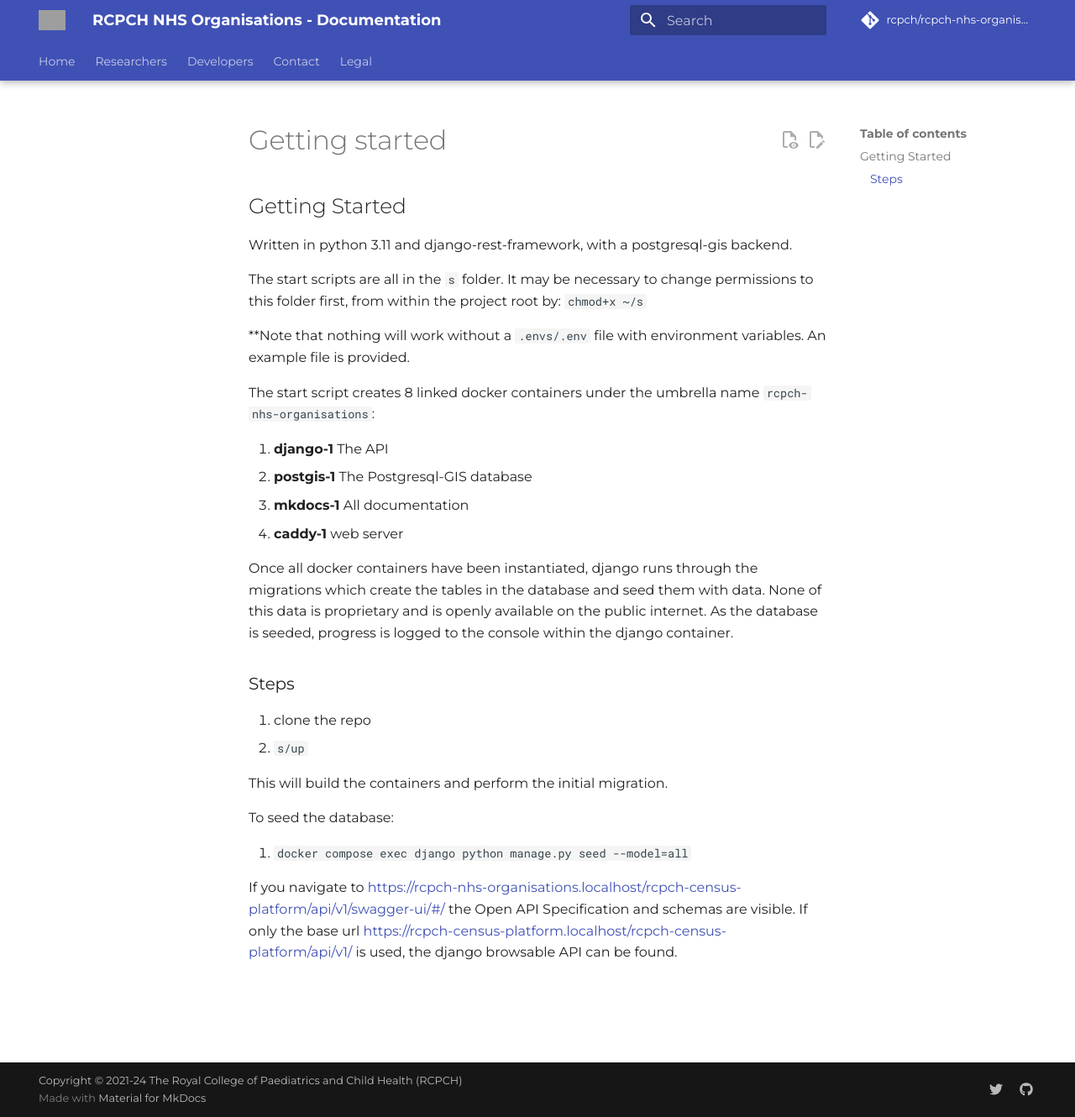
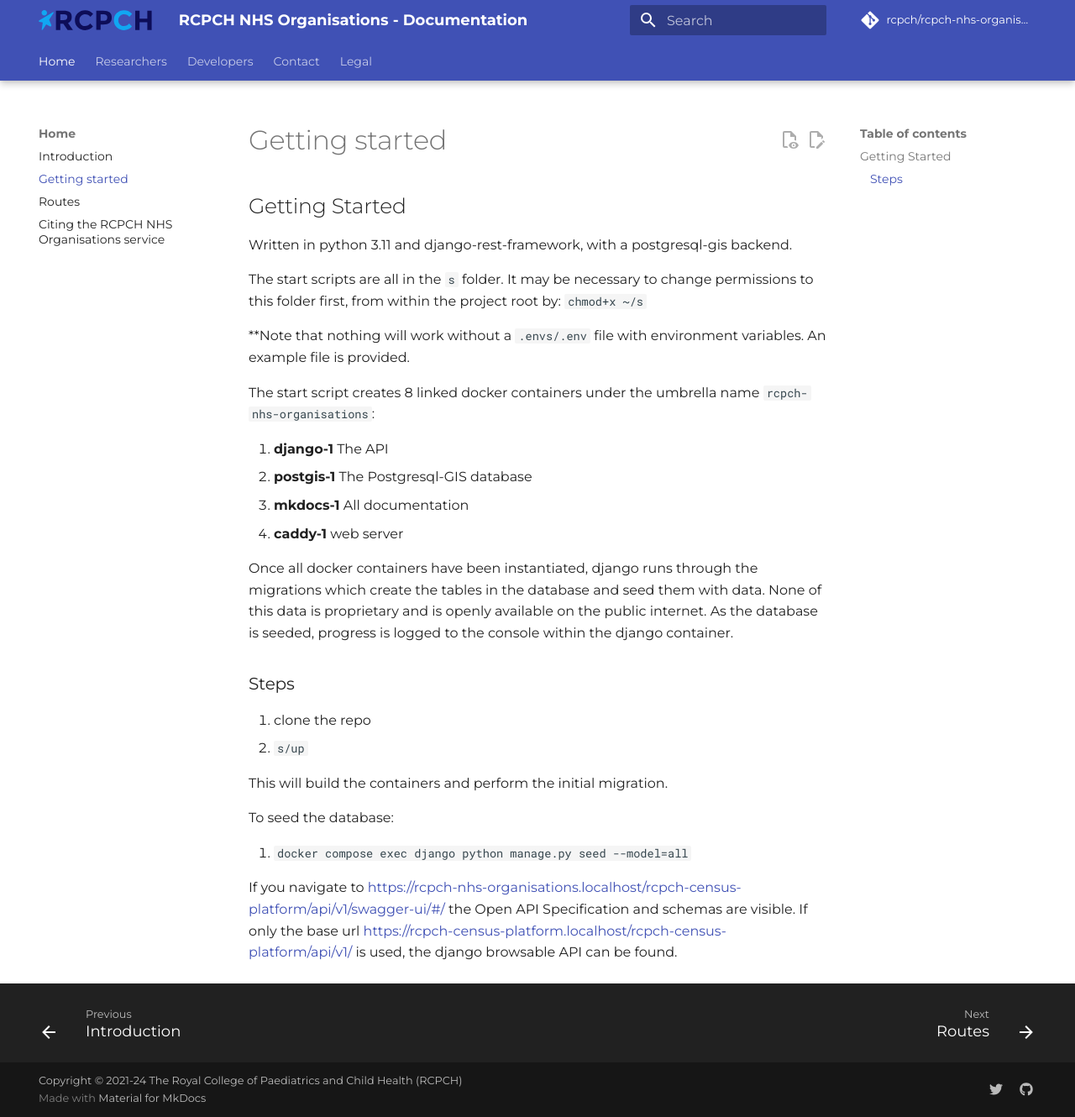
Before and after one commit to rcpch/rcpch-nhs-organisations, an MkDocs documentation site: the page built from documentation/docs/home/getting-started.md, in a window 1280 px wide and 1330 px high. Shown: the whole window at 84% size. Built offline with MkDocs 1.6.1 and Material for MkDocs 9.7.7, drawn with Linux system fonts in a browser that asks for light colours; comment, search, counter and statistics services are not loaded; grey boxes are pictures that could not be loaded.

Commit message:
fix paths to images

```diff
--- a/documentation/mkdocs.yml
+++ b/documentation/mkdocs.yml
@@ -20,7 +20,7 @@
 
 # theme settings, fonts, colours
 theme:
-  favicon: ../docs/_assets/_images/rcpch-logo-mobile.4d5b446caf9a.svg
+  favicon: _assets/_images/rcpch-logo-mobile.4d5b446caf9a.svg
   name: material
   #custom_dir: rcpch-theme
   features:
@@ -48,7 +48,7 @@
     code: Roboto Mono
 
   # favicon: _assets/_images/dynamic-child-favicon.png
-  logo: _assets/_images/rcpch_logo.png
+  logo: _assets/_images/rcpch-logo-mobile.4d5b446caf9a.svg
 
 # mkdocs plugins
 plugins:
@@ -129,13 +129,12 @@
 nav:
   - Home:
     - 'index.md'
-    - 'home/nhs-organisations.md'
+    - 'home/getting-started.md'
     - 'home/routes.md'
     - 'home/citation.md'
   - Researchers:
     - 'api.md'
   - Developers:
-    - 'developer/getting-started.md'
     - 'developer/models.md'
     - 'developer/seeding.md'
     - 'developer/database_maintenance.md'
```
Also changed, not shown: 1 other file.
